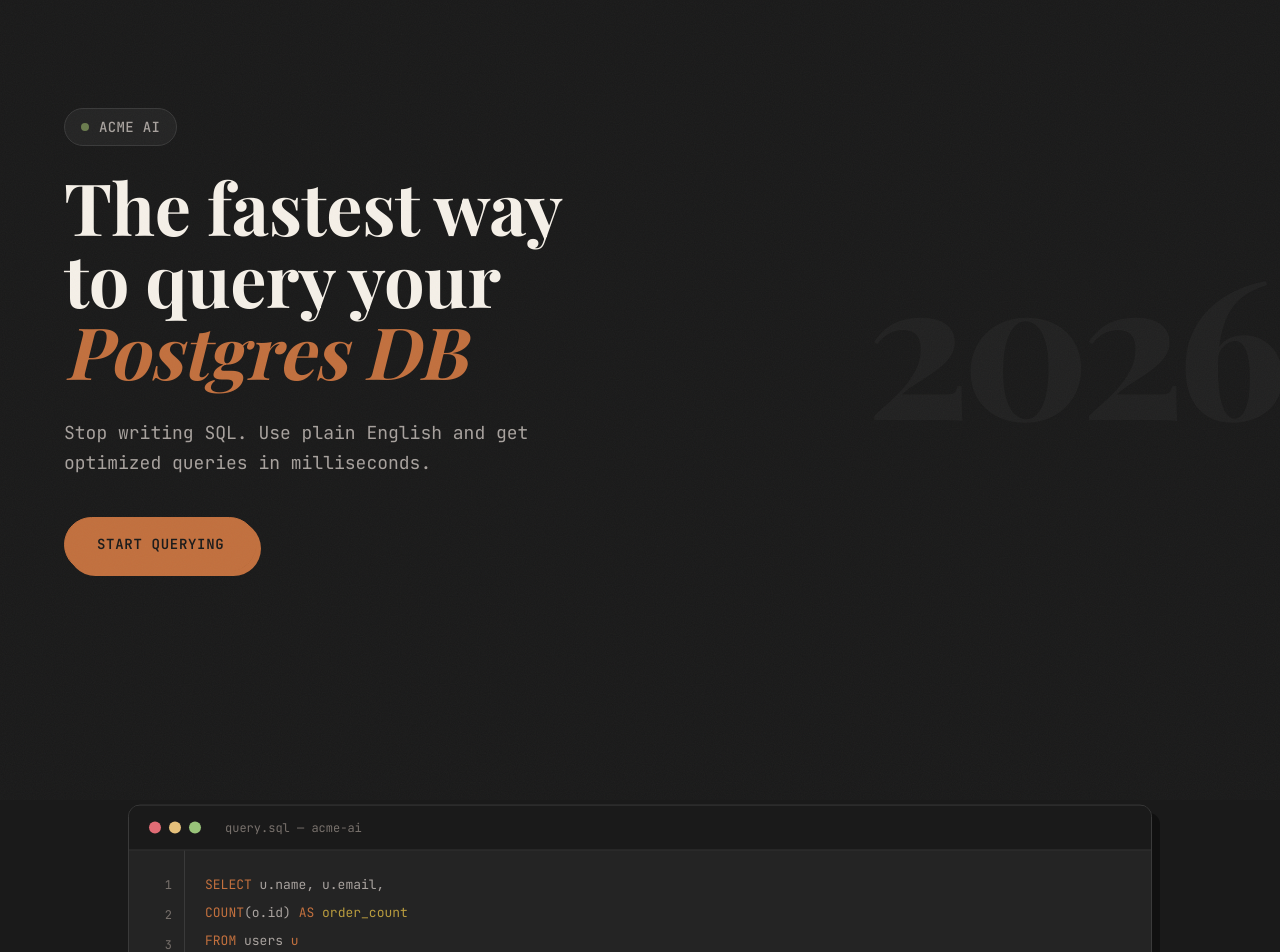
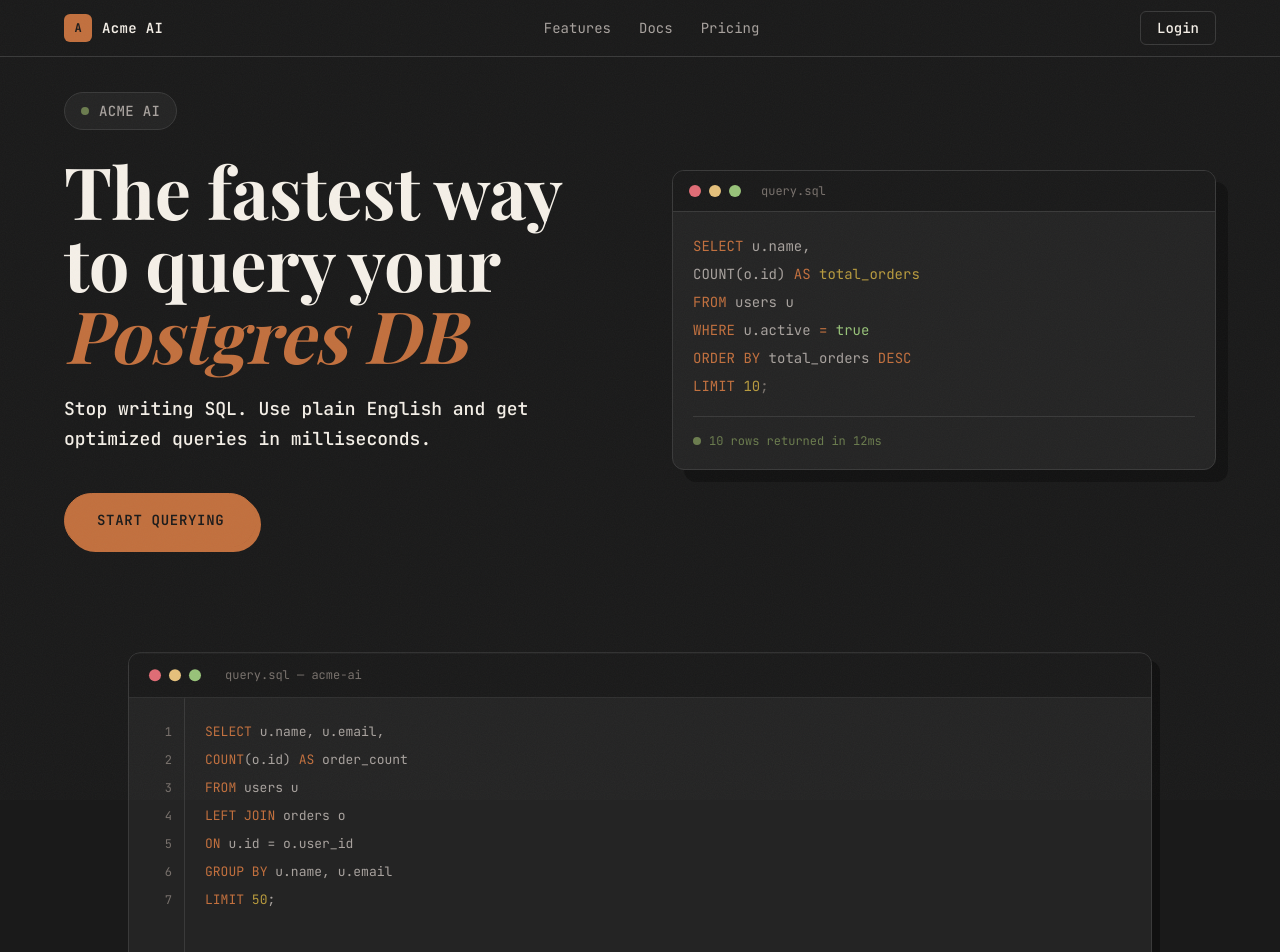
Before and after one commit to Pratyush31102005/nextjs-pitch-template, a Next.js app: page / in a window 1280 px wide. Shown: the top 952 px of the page. Built offline with nearby package versions, Linux system fonts and the light colour scheme.

Commit message:
Add navbar, hero SQL preview, typing animation, layout fixes

```diff
--- a/src/app/globals.css
+++ b/src/app/globals.css
@@ -73,3 +73,14 @@ body::before {
 ::-webkit-scrollbar-thumb:hover {
   background: var(--text-muted);
 }
+
+/* Hide Next.js dev mode floating badge */
+nextjs-portal {
+  display: none !important;
+}
+
+/* Blinking cursor for typing animation */
+@keyframes blink {
+  0%, 100% { opacity: 1; }
+  50% { opacity: 0; }
+}
--- a/src/app/page.tsx
+++ b/src/app/page.tsx
@@ -1,3 +1,4 @@
+import { Navbar } from "@/components/layout/Navbar";
 import { Hero } from "@/components/sections/Hero";
 import { Showcase } from "@/components/sections/Showcase";
 import { Features } from "@/components/sections/Features";
@@ -13,9 +14,12 @@ export default function Home() {
         color: brandConfig.textPrimary,
       }}
     >
+      <Navbar />
       <Hero />
       <Showcase />
-      <Features />
+      <div id="features">
+        <Features />
+      </div>
       <Footer />
     </main>
   );
--- /dev/null
+++ b/src/components/layout/Navbar.tsx
@@ -0,0 +1,94 @@
+"use client";
+
+import { motion } from "framer-motion";
+import { brandConfig } from "@/lib/brand-config";
+
+const navLinks = [
+  { label: "Features", href: "#features" },
+  { label: "Docs", href: "#" },
+  { label: "Pricing", href: "#" },
+];
+
+export function Navbar() {
+  return (
+    <motion.header
+      className="fixed top-0 left-0 right-0 z-50"
+      style={{
+        backgroundColor: brandConfig.bgPrimary,
+        borderBottom: `1px solid ${brandConfig.borderSubtle}`,
+      }}
+      initial={{ opacity: 0, y: -10 }}
+      animate={{ opacity: 1, y: 0 }}
+      transition={{ duration: 0.5 }}
+    >
+      <div className="max-w-7xl mx-auto flex items-center justify-between h-14 px-6 lg:px-16">
+        {/* Logo */}
+        <a href="/" className="flex items-center gap-2.5">
+          <div
+            className="w-7 h-7 rounded-md flex items-center justify-center text-xs font-bold"
+            style={{
+              backgroundColor: brandConfig.primaryColorHex,
+              color: brandConfig.bgPrimary,
+              fontFamily: "var(--font-jetbrains)",
+            }}
+          >
+            A
+          </div>
+          <span
+            className="text-sm font-semibold tracking-wide"
+            style={{
+              color: brandConfig.textPrimary,
+              fontFamily: "var(--font-jetbrains)",
+            }}
+          >
+            {brandConfig.companyName}
+          </span>
+        </a>
+
+        {/* Nav links */}
+        <nav className="hidden md:flex items-center gap-7">
+          {navLinks.map((link) => (
+            <a
+              key={link.label}
+              href={link.href}
+              className="text-sm transition-colors"
+              style={{
+                fontFamily: "var(--font-jetbrains)",
+                color: brandConfig.textSecondary,
+              }}
+              onMouseEnter={(e) =>
+                (e.currentTarget.style.color = brandConfig.textPrimary)
+              }
+              onMouseLeave={(e) =>
+                (e.currentTarget.style.color = brandConfig.textSecondary)
+              }
+            >
+              {link.label}
+            </a>
+          ))}
+        </nav>
+
+        {/* Login CTA */}
+        <a
+          href="#"
+          className="text-sm font-medium px-4 py-1.5 rounded-md transition-all"
+          style={{
+            fontFamily: "var(--font-jetbrains)",
+            color: brandConfig.textPrimary,
+            border: `1px solid ${brandConfig.borderSubtle}`,
+          }}
+          onMouseEnter={(e) => {
+            e.currentTarget.style.borderColor = brandConfig.primaryColorHex;
+            e.currentTarget.style.color = brandConfig.primaryColorHex;
+          }}
+          onMouseLeave={(e) => {
+            e.currentTarget.style.borderColor = brandConfig.borderSubtle;
+            e.currentTarget.style.color = brandConfig.textPrimary;
+          }}
+        >
+          Login
+        </a>
+      </div>
+    </motion.header>
+  );
+}
--- a/src/components/sections/Hero.tsx
+++ b/src/components/sections/Hero.tsx
@@ -6,7 +6,7 @@ import { Button } from "@/components/ui/Button";
 
 export function Hero() {
   return (
-    <section className="relative min-h-[85vh] flex items-center px-6 lg:px-16 overflow-hidden">
+    <section className="relative min-h-[70vh] flex items-center px-6 lg:px-16 overflow-hidden pt-20">
       {/* Subtle radial background */}
       <div
         className="absolute inset-0 -z-10"
@@ -15,29 +15,15 @@ export function Hero() {
         }}
       />
 
-      {/* Decorative faded year — fills right side without competing */}
-      <div
-        className="hidden lg:block absolute right-0 top-1/2 -translate-y-1/2 pointer-events-none select-none"
-        style={{
-          fontFamily: "var(--font-playfair)",
-          fontSize: "clamp(120px, 15vw, 220px)",
-          fontWeight: 800,
-          color: brandConfig.textPrimary,
-          opacity: 0.03,
-          lineHeight: 1,
-          letterSpacing: "-0.04em",
-        }}
-      >
-        2026
-      </div>
-
       <div className="w-full max-w-7xl mx-auto">
-        <div className="max-w-3xl">
+        <div className="grid grid-cols-1 lg:grid-cols-2 gap-12 lg:gap-16 items-center">
+          {/* Left — Text */}
+          <div>
             {/* Badge */}
             <motion.div
               className="inline-flex items-center gap-2.5 px-4 py-2 mb-6 rounded-full border"
               style={{
-              backgroundColor: `${brandConfig.bgSecondary}`,
+                backgroundColor: brandConfig.bgSecondary,
                 borderColor: brandConfig.borderSubtle,
               }}
               initial={{ opacity: 0, x: -20 }}
@@ -65,16 +51,20 @@ export function Hero() {
               </span>
             </motion.div>
 
-          {/* Headline — scaled down, breathable line-height */}
+            {/* Headline */}
             <motion.h1
-            className="mb-8 leading-[1.05] tracking-tight"
+              className="mb-6 leading-[1.05] tracking-tight"
               style={{
                 fontFamily: "var(--font-playfair)",
                 color: brandConfig.textPrimary,
               }}
               initial={{ opacity: 0, y: 40 }}
               animate={{ opacity: 1, y: 0 }}
-            transition={{ duration: 0.6, delay: 0.2, ease: [0.16, 1, 0.3, 1] }}
+              transition={{
+                duration: 0.6,
+                delay: 0.2,
+                ease: [0.16, 1, 0.3, 1],
+              }}
             >
               <span className="block text-4xl sm:text-5xl lg:text-6xl xl:text-7xl font-bold">
                 The fastest way
@@ -90,12 +80,14 @@ export function Hero() {
               </span>
             </motion.h1>
 
-          {/* Subtitle — smaller for better hierarchy */}
+            {/* Subtitle — bumped weight, brighter color */}
             <motion.p
               className="text-base sm:text-lg max-w-lg mb-10 leading-relaxed"
               style={{
                 fontFamily: "var(--font-jetbrains)",
-              color: brandConfig.textSecondary,
+                fontWeight: 500,
+                color: brandConfig.textPrimary,
+                opacity: 0.7,
               }}
               initial={{ opacity: 0, y: 20 }}
               animate={{ opacity: 1, y: 0 }}
@@ -114,6 +106,123 @@ export function Hero() {
               <Button variant="primary">{brandConfig.ctaText}</Button>
             </motion.div>
           </div>
+
+          {/* Right — SQL Code Preview Card */}
+          <motion.div
+            className="hidden lg:block"
+            initial={{ opacity: 0, x: 40 }}
+            animate={{ opacity: 1, x: 0 }}
+            transition={{ duration: 0.7, delay: 0.4, ease: [0.16, 1, 0.3, 1] }}
+          >
+            <div
+              className="rounded-xl overflow-hidden"
+              style={{
+                backgroundColor: brandConfig.bgSecondary,
+                border: `1px solid ${brandConfig.borderSubtle}`,
+                boxShadow: "12px 12px 0px rgba(0,0,0,0.3)",
+              }}
+            >
+              {/* Title bar */}
+              <div
+                className="flex items-center gap-3 px-4 py-3"
+                style={{
+                  backgroundColor: brandConfig.bgPrimary,
+                  borderBottom: `1px solid ${brandConfig.borderSubtle}`,
+                }}
+              >
+                <div className="flex gap-2">
+                  <div className="w-3 h-3 rounded-full bg-[#e06c75]" />
+                  <div className="w-3 h-3 rounded-full bg-[#e5c07b]" />
+                  <div className="w-3 h-3 rounded-full bg-[#98c379]" />
+                </div>
+                <span
+                  className="ml-2 text-xs"
+                  style={{
+                    fontFamily: "var(--font-jetbrains)",
+                    color: brandConfig.textMuted,
+                  }}
+                >
+                  query.sql
+                </span>
+              </div>
+
+              {/* SQL content */}
+              <div className="p-5">
+                <div
+                  className="text-sm leading-7"
+                  style={{ fontFamily: "var(--font-jetbrains)" }}
+                >
+                  <div>
+                    <span style={{ color: "#c2703e" }}>SELECT</span>
+                    <span style={{ color: brandConfig.textSecondary }}>
+                      {" "}
+                      u.name,
+                    </span>
+                  </div>
+                  <div>
+                    <span style={{ color: brandConfig.textSecondary }}>
+                      {"  "}COUNT
+                    </span>
+                    <span style={{ color: brandConfig.textSecondary }}>
+                      (o.id)
+                    </span>
+                    <span style={{ color: "#c2703e" }}> AS</span>
+                    <span style={{ color: "#b89b3e" }}> total_orders</span>
+                  </div>
+                  <div>
+                    <span style={{ color: "#c2703e" }}>FROM</span>
+                    <span style={{ color: brandConfig.textSecondary }}>
+                      {" "}
+                      users u
+                    </span>
+                  </div>
+                  <div>
+                    <span style={{ color: "#c2703e" }}>WHERE</span>
+                    <span style={{ color: brandConfig.textSecondary }}>
+                      {" "}
+                      u.active{" "}
+                    </span>
+                    <span style={{ color: "#c2703e" }}>=</span>
+                    <span style={{ color: "#98c379" }}> true</span>
+                  </div>
+                  <div>
+                    <span style={{ color: "#c2703e" }}>ORDER BY</span>
+                    <span style={{ color: brandConfig.textSecondary }}>
+                      {" "}
+                      total_orders{" "}
+                    </span>
+                    <span style={{ color: "#c2703e" }}>DESC</span>
+                  </div>
+                  <div>
+                    <span style={{ color: "#c2703e" }}>LIMIT</span>
+                    <span style={{ color: "#b89b3e" }}> 10</span>
+                    <span style={{ color: brandConfig.textMuted }}>;</span>
+                  </div>
+                </div>
+
+                {/* Result indicator */}
+                <div
+                  className="mt-4 pt-4 flex items-center gap-2"
+                  style={{ borderTop: `1px solid ${brandConfig.borderSubtle}` }}
+                >
+                  <div
+                    className="w-2 h-2 rounded-full"
+                    style={{ backgroundColor: brandConfig.secondaryColorHex }}
+                  />
+                  <span
+                    className="text-xs"
+                    style={{
+                      fontFamily: "var(--font-jetbrains)",
+                      color: brandConfig.secondaryColorHex,
+                    }}
+                  >
+                    10 rows returned in 12ms
+                  </span>
+                </div>
+              </div>
+            </div>
+          </motion.div>
+        </div>
       </div>
     </section>
   );
--- a/src/components/sections/Showcase.tsx
+++ b/src/components/sections/Showcase.tsx
@@ -3,22 +3,134 @@
 import { motion, useMotionValue, useSpring, useTransform } from "framer-motion";
 import { Section } from "@/components/ui/Section";
 import { brandConfig } from "@/lib/brand-config";
-import { useEffect, useState } from "react";
+import { useEffect, useState, useRef } from "react";
+
+const SQL_QUERY = `SELECT u.name, u.email,
+  COUNT(o.id) AS order_count
+FROM users u
+LEFT JOIN orders o
+  ON u.id = o.user_id
+GROUP BY u.name, u.email
+LIMIT 50;`;
+
+const KEYWORDS = [
+  "SELECT",
+  "FROM",
+  "WHERE",
+  "LEFT",
+  "JOIN",
+  "ON",
+  "GROUP",
+  "BY",
+  "ORDER",
+  "LIMIT",
+  "AS",
+];
+const FUNCTIONS = ["COUNT"];
+
+function tokenizeLine(text: string) {
+  const tokens: { value: string; color: string }[] = [];
+  const regex = /(\s+|[(),;=]|'[^']*'|[\w.]+)/g;
+  let match;
+
+  while ((match = regex.exec(text)) !== null) {
+    const word = match[1];
+
+    if (KEYWORDS.includes(word)) {
+      tokens.push({ value: word, color: "#c2703e" });
+    } else if (FUNCTIONS.includes(word)) {
+      tokens.push({ value: word, color: "#c2703e" });
+    } else if (/^\d+$/.test(word)) {
+      tokens.push({ value: word, color: "#b89b3e" });
+    } else if (word === "true" || word === "false") {
+      tokens.push({ value: word, color: "#98c379" });
+    } else if (word.startsWith("'")) {
+      tokens.push({ value: word, color: "#98c379" });
+    } else {
+      tokens.push({ value: word, color: brandConfig.textSecondary });
+    }
+  }
+  return tokens;
+}
+
+function SyntaxHighlightedCode({ text }: { text: string }) {
+  const lines = text.split("\n");
+
+  return (
+    <div>
+      {lines.map((line, i) => (
+        <div key={i}>
+          {line.length === 0 ? "\u00A0" : tokenizeLine(line).map((token, j) => (
+            <span key={j} style={{ color: token.color }}>
+              {token.value}
+            </span>
+          ))}
+        </div>
+      ))}
+    </div>
+  );
+}
 
 export function Showcase() {
+  const [typedText, setTypedText] = useState("");
+  const [isTypingDone, setIsTypingDone] = useState(false);
   const [showToast, setShowToast] = useState(false);
+  const [hasStarted, setHasStarted] = useState(false);
+  const sectionRef = useRef<HTMLDivElement>(null);
 
+  // Start typing when section enters viewport
   useEffect(() => {
-    const timer = setTimeout(() => setShowToast(true), 2500);
+    const observer = new IntersectionObserver(
+      ([entry]) => {
+        if (entry.isIntersecting && !hasStarted) {
+          setHasStarted(true);
+        }
+      },
+      { threshold: 0.3 }
+    );
+
+    if (sectionRef.current) {
+      observer.observe(sectionRef.current);
+    }
+
+    return () => observer.disconnect();
+  }, [hasStarted]);
+
+  // Typing animation
+  useEffect(() => {
+    if (!hasStarted) return;
+
+    let index = 0;
+    const interval = setInterval(() => {
+      if (index < SQL_QUERY.length) {
+        setTypedText(SQL_QUERY.slice(0, index + 1));
+        index++;
+      } else {
+        clearInterval(interval);
+        setIsTypingDone(true);
+      }
+    }, 38);
+
+    return () => clearInterval(interval);
+  }, [hasStarted]);
+
+  // Show toast after typing completes
+  useEffect(() => {
+    if (!isTypingDone) return;
+
+    const timer = setTimeout(() => setShowToast(true), 400);
     const interval = setInterval(() => {
       setShowToast(false);
       setTimeout(() => setShowToast(true), 500);
-    }, 9000);
+    }, 8000);
+
     return () => {
       clearTimeout(timer);
       clearInterval(interval);
     };
-  }, []);
+  }, [isTypingDone]);
+
+  const lineCount = typedText.split("\n").length;
 
   const x = useMotionValue(0);
   const y = useMotionValue(0);
@@ -47,7 +159,7 @@ export function Showcase() {
 
   return (
     <Section>
-      <div className="flex justify-center perspective-[1200px]">
+      <div ref={sectionRef} className="flex justify-center perspective-[1200px]">
         <motion.div
           className="w-full max-w-5xl rounded-xl overflow-hidden cursor-pointer"
           style={{
@@ -94,7 +206,7 @@ export function Showcase() {
             <div className="flex min-h-[320px]">
               {/* Line numbers */}
               <div
-                className="w-14 flex flex-col items-end pt-5 pb-5 pr-3 gap-0.5"
+                className="w-14 flex flex-col items-end pt-5 pb-5 pr-3"
                 style={{
                   fontFamily: "var(--font-jetbrains)",
                   fontSize: "0.75rem",
@@ -103,14 +215,14 @@ export function Showcase() {
                   borderRight: `1px solid ${brandConfig.borderSubtle}`,
                 }}
               >
-                {["1", "2", "3", "4", "5", "6", "7"].map((n) => (
-                  <span key={n} className="leading-7">
-                    {n}
+                {Array.from({ length: Math.max(lineCount, 7) }, (_, i) => (
+                  <span key={i} className="leading-7">
+                    {i + 1}
                   </span>
                 ))}
               </div>
 
-              {/* SQL content */}
+              {/* SQL content with typing animation */}
               <div
                 className="flex-1 p-5 leading-7"
                 style={{
@@ -119,42 +231,17 @@ export function Showcase() {
                   backgroundColor: brandConfig.bgSecondary,
                 }}
               >
-                <div>
-                  <span style={{ color: "#c2703e" }}>SELECT</span>
-                  <span style={{ color: brandConfig.textSecondary }}> u.name, u.email,</span>
-                </div>
-                <div>
-                  <span style={{ color: brandConfig.textSecondary }}>{"  "}</span>
-                  <span style={{ color: "#c2703e" }}>COUNT</span>
-                  <span style={{ color: brandConfig.textSecondary }}>(o.id)</span>
-                  <span style={{ color: "#c2703e" }}> AS</span>
-                  <span style={{ color: "#b89b3e" }}> order_count</span>
-                </div>
-                <div>
-                  <span style={{ color: "#c2703e" }}>FROM</span>
-                  <span style={{ color: brandConfig.textSecondary }}> users </span>
-                  <span style={{ color: "#c2703e" }}>u</span>
-                </div>
-                <div>
-                  <span style={{ color: "#c2703e" }}>LEFT JOIN</span>
-                  <span style={{ color: brandConfig.textSecondary }}> orders </span>
-                  <span style={{ color: "#c2703e" }}>o</span>
-                </div>
-                <div>
-                  <span style={{ color: "#c2703e" }}>{"  ON"}</span>
-                  <span style={{ color: brandConfig.textSecondary }}> u.id </span>
-                  <span style={{ color: "#c2703e" }}>=</span>
-                  <span style={{ color: brandConfig.textSecondary }}> o.user_id</span>
-                </div>
-                <div>
-                  <span style={{ color: "#c2703e" }}>GROUP BY</span>
-                  <span style={{ color: brandConfig.textSecondary }}> u.name, u.email</span>
-                </div>
-                <div>
-                  <span style={{ color: "#c2703e" }}>LIMIT</span>
-                  <span style={{ color: "#b89b3e" }}> 50</span>
-                  <span style={{ color: brandConfig.textMuted }}>;</span>
-                </div>
+                <SyntaxHighlightedCode text={typedText} />
+                {/* Blinking cursor */}
+                {!isTypingDone && (
+                  <span
+                    className="inline-block w-[2px] h-[1.1em] ml-[1px] align-middle"
+                    style={{
+                      backgroundColor: brandConfig.primaryColorHex,
+                      animation: "blink 1s step-end infinite",
+                    }}
+                  />
+                )}
               </div>
             </div>
 
@@ -173,7 +260,7 @@ export function Showcase() {
                   color: brandConfig.textMuted,
                 }}
               >
-                Connected to prod-db
+                {isTypingDone ? "Connected to prod-db" : "Typing query..."}
               </span>
               <motion.div
                 className="absolute right-5 flex items-center gap-2 px-3 py-1.5 rounded-md"
--- a/src/components/ui/Section.tsx
+++ b/src/components/ui/Section.tsx
@@ -10,7 +10,7 @@ interface SectionProps {
 
 export function Section({ children, id, className = "" }: SectionProps) {
   return (
-    <section id={id} className={`py-24 lg:py-32 px-6 lg:px-16 max-w-7xl mx-auto ${className}`}>
+    <section id={id} className={`py-16 lg:py-24 px-6 lg:px-16 max-w-7xl mx-auto ${className}`}>
       <motion.div
         initial={{ opacity: 0 }}
         whileInView={{ opacity: 1 }}
```
Lines whose indentation alone changed are shown as unchanged.
